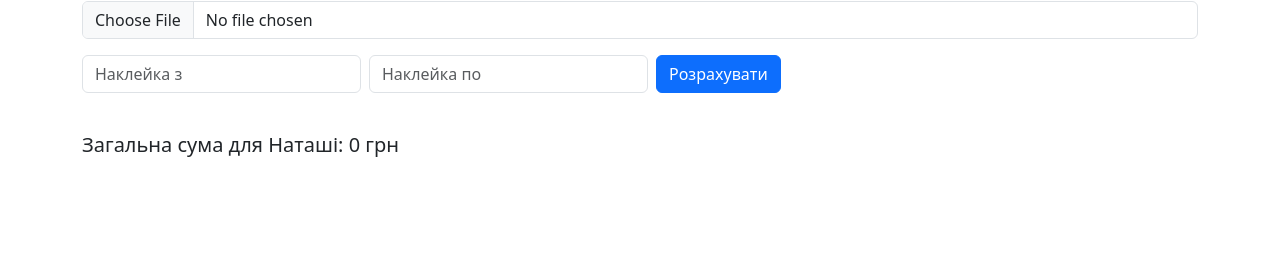
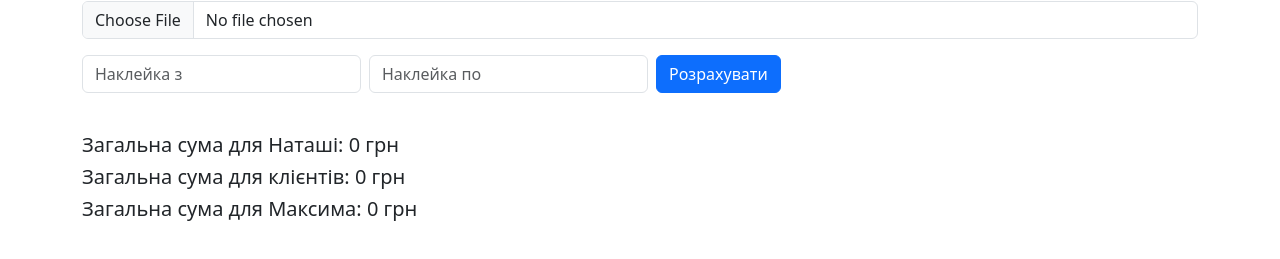
Before and after one commit to dmitry-averbukh/Best_Shipping, a plain HTML site: page index.html in a window 1280 px wide. Shown: the part 95-354 px from the top of the page. Drawn offline with nearby package versions, Linux system fonts and the light colour scheme.

Commit message:
Update index.html
q

```diff
--- a/index.html
+++ b/index.html
@@ -31,6 +31,8 @@
 
     <div class="mt-4">
         <h5>Загальна сума для Наташі: <span id="totalForNatasha">0</span> грн</h5>
+        <h5>Загальна сума для клієнтів: <span id="totalForClients">0</span> грн</h5>
+<h5>Загальна сума для Максима: <span id="totalForMaxim">0</span> грн</h5>
     </div>
 </div>
 
```
